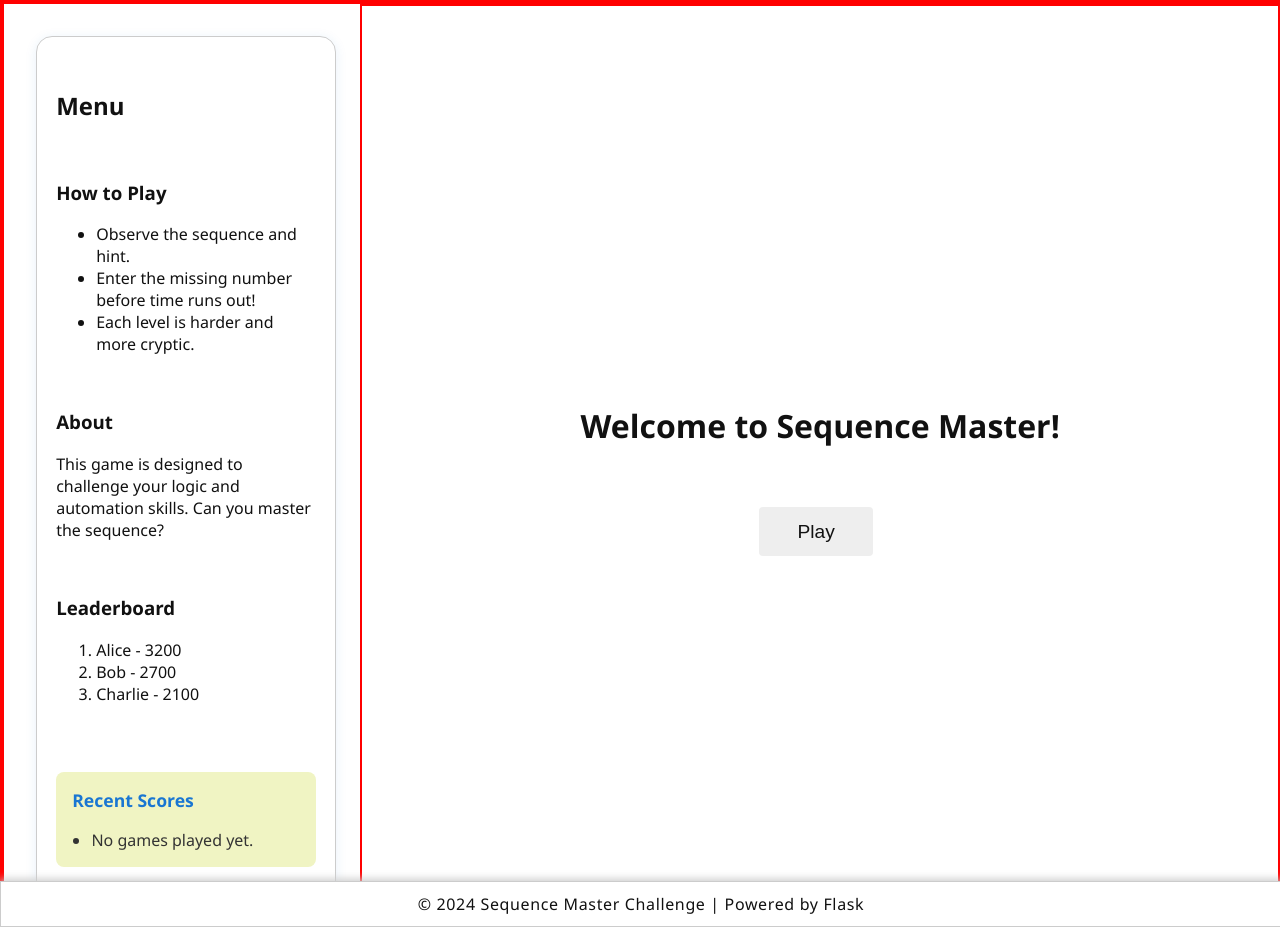
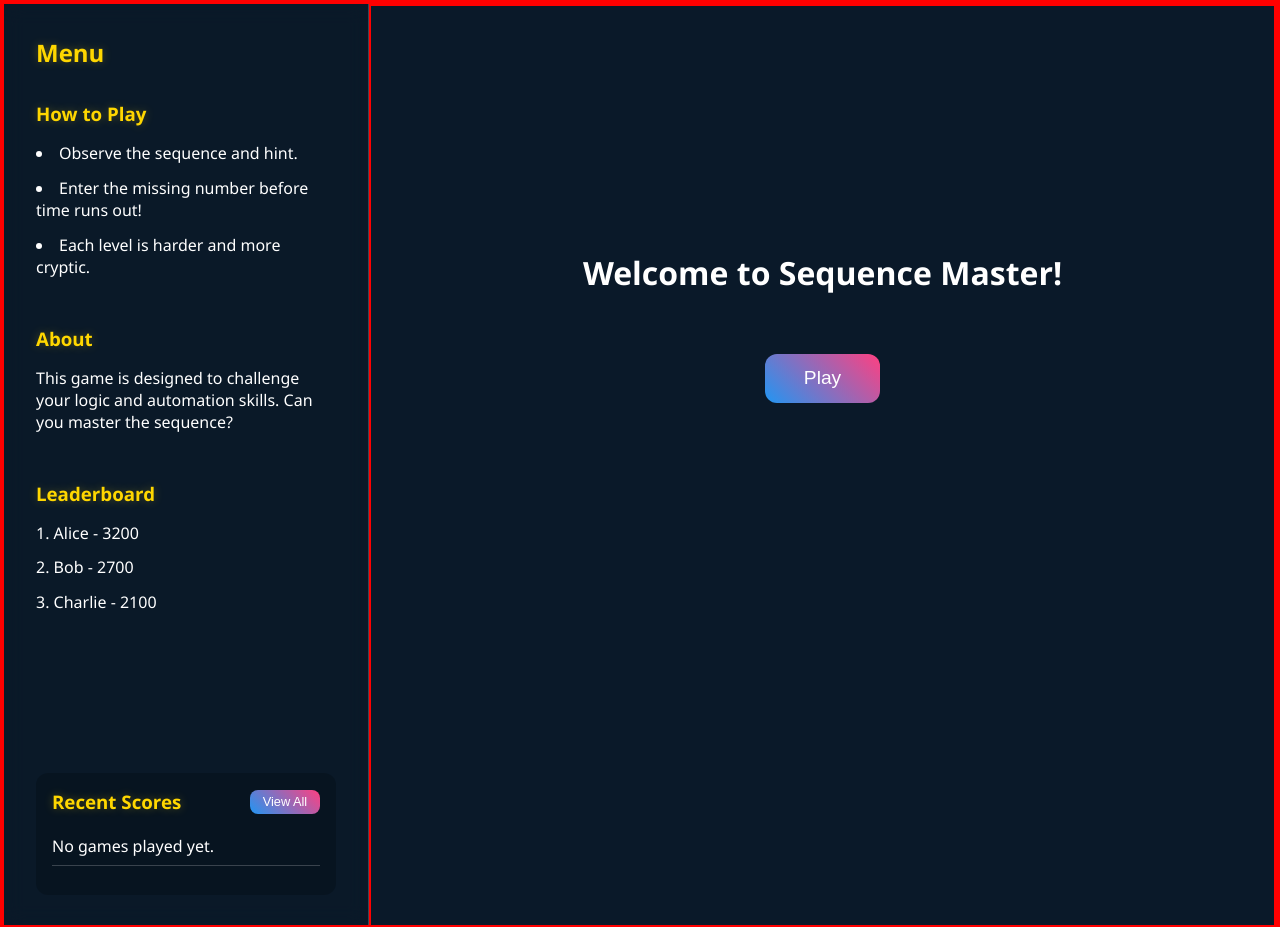
Before and after one commit to Kishorkumar2000/Sequence_Master, a Flask app: page /static/game.html in a window 1280 px wide. Run offline with Flask 3, Linux system fonts and the light colour scheme.

Commit message:
UI Changes

```diff
--- a/Auto_ChallengeMatserCode/static/game.html
+++ b/Auto_ChallengeMatserCode/static/game.html
@@ -40,7 +40,12 @@
                     <li>Charlie - 2100</li>
                 </ol>
             </div>
-            <div id="score-history" class="score-history"></div>
+            <div id="score-history" class="score-history">
+                <h3>Recent Scores <button class="view-all-scores" id="view-all-btn">View All</button></h3>
+                <ul id="recent-scores-list">
+                    <!-- Recent scores will be populated here -->
+                </ul>
+            </div>
         </div>
         <div class="game-main">
             <div class="game-card" id="game-card" style="display:none;">
@@ -82,6 +87,18 @@
             <p style="margin-top:1em; color:#888;">(Leave blank for a fun random name!)</p>
         </div>
     </div>
+    <!-- Add Score History Modal -->
+    <div id="score-modal" class="score-modal">
+        <div class="score-modal-content">
+            <div class="score-modal-header">
+                <h2>All Score History</h2>
+                <button class="score-modal-close" id="close-modal">&times;</button>
+            </div>
+            <div class="score-modal-list" id="all-scores-list">
+                <!-- All scores will be populated here -->
+            </div>
+        </div>
+    </div>
     <script>
         let timerDuration = 20; // seconds
         let timerInterval = null;
@@ -118,29 +135,44 @@
 
         function showScoreHistory() {
             let scores = JSON.parse(localStorage.getItem('scoreHistory') || '[]');
-            let html = '<h3>Recent Scores</h3><ul>';
+
+            // Update recent scores (show only last 3)
+            let recentHtml = '';
             if (scores.length === 0) {
-                html += '<li>No games played yet.</li>';
+                recentHtml = '<li>No games played yet.</li>';
             } else {
-                scores.forEach((entry, i) => {
-                    html += `<li>${entry.name} — ${entry.score} <span style="color:#888;font-size:0.9em;">(${entry.date})</span></li>`;
+                scores.slice(0, 3).forEach((entry, i) => {
+                    recentHtml += `<li>${entry.name} — ${entry.score} <span style="color:#888;font-size:0.9em;">(${entry.date})</span></li>`;
                 });
             }
-            html += '</ul>';
-            document.getElementById('score-history').innerHTML = html;
+            document.getElementById('recent-scores-list').innerHTML = recentHtml;
         }
 
         function startTimer(onTimeout) {
             let timeLeft = timerDuration;
             const bar = document.getElementById('timer-bar-fill');
             const countdown = document.getElementById('timer-countdown');
+
+            // Reset timer state
             bar.style.width = '100%';
+            bar.style.display = 'block';
+            countdown.style.display = 'block';
             countdown.textContent = timeLeft;
+
             if (timerInterval) clearInterval(timerInterval);
+
             timerInterval = setInterval(() => {
                 timeLeft--;
-                bar.style.width = ((timeLeft / timerDuration) * 100) + '%';
+                const percentage = (timeLeft / timerDuration) * 100;
+                bar.style.width = percentage + '%';
                 countdown.textContent = timeLeft;
+
+                // Add warning colors
+                if (timeLeft <= 5) {
+                    bar.style.background = 'linear-gradient(90deg, #ff4081, #ff0000)';
+                    countdown.style.color = '#ff4081';
+                }
+
                 if (timeLeft <= 0) {
                     clearInterval(timerInterval);
                     bar.style.width = '0%';
@@ -151,7 +183,13 @@
         }
 
         function stopTimer() {
-            if (timerInterval) clearInterval(timerInterval);
+            if (timerInterval) {
+                clearInterval(timerInterval);
+                const bar = document.getElementById('timer-bar-fill');
+                const countdown = document.getElementById('timer-countdown');
+                bar.style.width = '0%';
+                countdown.textContent = '0';
+            }
         }
 
         function disableGame(finalScore) {
@@ -278,6 +316,36 @@
                         disableGame(score);
                     });
             });
+
+            // Add modal functionality
+            const modal = document.getElementById('score-modal');
+            const viewAllBtn = document.getElementById('view-all-btn');
+            const closeModal = document.getElementById('close-modal');
+
+            function showAllScores() {
+                let scores = JSON.parse(localStorage.getItem('scoreHistory') || '[]');
+                let allScoresHtml = '';
+
+                scores.forEach((entry, i) => {
+                    allScoresHtml += `
+                        <div class="score-entry">
+                            <span class="score-rank">#${i + 1}</span>
+                            <span class="score-name">${entry.name}</span>
+                            <span class="score-value">${entry.score}</span>
+                            <span class="score-date">${entry.date}</span>
+                        </div>
+                    `;
+                });
+
+                document.getElementById('all-scores-list').innerHTML = allScoresHtml || '<p>No scores yet!</p>';
+                modal.style.display = 'flex';
+            }
+
+            viewAllBtn.addEventListener('click', showAllScores);
+            closeModal.addEventListener('click', () => modal.style.display = 'none');
+            window.addEventListener('click', (e) => {
+                if (e.target === modal) modal.style.display = 'none';
+            });
         });
     </script>
 </body>
--- a/Auto_ChallengeMatserCode/static/styles.css
+++ b/Auto_ChallengeMatserCode/static/styles.css
@@ -1,38 +1,25 @@
-html,
-body {
-    background: #fff !important;
-    color: #111 !important;
-}
-
-.game-card,
-.sidebar,
-.game-main,
-.game-layout,
-.game-footer {
-    background: #fff !important;
-    color: #111 !important;
-    border: 1px solid #ccc !important;
-}
-
-input,
-button {
-    color: #111 !important;
-    background: #eee !important;
+:root {
+    --primary: #2196f3;
+    --secondary: #ff4081;
+    --accent: #ffd700;
+    --background: #0a1929;
+    --text: #ffffff;
+    --card-bg: rgba(255, 255, 255, 0.1);
+    --glass-border: rgba(255, 255, 255, 0.2);
 }
 
 html,
 body {
-    width: 100vw;
+    width: 100%;
     height: 100vh;
-    min-width: 100vw;
-    min-height: 100vh;
     margin: 0;
     padding: 0;
     box-sizing: border-box;
-    font-family: 'Segoe UI', Arial, sans-serif;
-    background: linear-gradient(120deg, #232526, #414345 100%);
-    color: #222;
+    font-family: 'Segoe UI', system-ui, sans-serif;
+    background: var(--background);
+    color: var(--text);
     overflow-x: hidden;
+    position: relative;
 }
 
 body {
@@ -79,35 +66,64 @@ h1.animated-title {
 
 .game-layout {
     display: flex;
-    flex-direction: row;
     min-height: 100vh;
-    width: 100vw;
+    position: relative;
+    z-index: 1;
+    overflow-y: auto;
+    overflow-x: hidden;
+    max-height: 100vh;
+    width: 100%;
     box-sizing: border-box;
 }
 
 .game-main {
     flex: 1;
     display: flex;
-    align-items: center;
+    align-items: flex-start;
     justify-content: center;
-    min-height: 100vh;
+    padding: 2rem;
+    position: relative;
+    overflow-y: auto;
+    overflow-x: hidden;
+    max-height: 100vh;
     width: 100%;
+    box-sizing: border-box;
 }
 
 .sidebar {
-    background: rgba(30, 34, 44, 0.98);
-    color: #fff;
-    width: 260px;
-    min-height: 80vh;
-    border-radius: 16px;
-    box-shadow: 0 2px 12px rgba(25, 118, 210, 0.10);
-    padding: 2rem 1.2rem 2rem 1.2rem;
-    margin: 2rem 1.5rem 2rem 2rem;
+    width: 300px;
+    padding: 2rem;
+    background: rgba(10, 25, 41, 0.8);
+    backdrop-filter: blur(10px);
+    border-right: 1px solid var(--glass-border);
     display: flex;
     flex-direction: column;
-    gap: 1.2rem;
-    max-height: 90vh;
-    overflow-y: auto;
+    gap: 2rem;
+    animation: slideIn 0.8s ease-out;
+}
+
+.sidebar h2,
+.sidebar h3 {
+    color: var(--accent);
+    text-shadow: 0 0 10px rgba(255, 215, 0, 0.3);
+    margin: 0;
+}
+
+.sidebar ul,
+.sidebar ol {
+    list-style-position: inside;
+    padding: 0;
+}
+
+.sidebar li {
+    margin: 0.8rem 0;
+    transition: transform 0.3s;
+    cursor: pointer;
+}
+
+.sidebar li:hover {
+    transform: translateX(10px);
+    color: var(--accent);
 }
 
 .scoreboard-iframe {
@@ -145,42 +161,50 @@ h1.animated-title {
 }
 
 .game-footer {
-    width: 100vw;
+    position: relative;
+    width: 100%;
     text-align: center;
-    color: #1976d2;
-    background: #f5f5f5;
-    padding: 0.7em 0 0.7em 0;
+    color: var(--primary);
+    background: rgba(10, 25, 41, 0.8);
+    backdrop-filter: blur(10px);
+    padding: 0.7em 0;
     font-size: 1em;
     letter-spacing: 0.04em;
-    position: fixed;
-    left: 0;
-    bottom: 0;
-    z-index: 10;
-    box-shadow: 0 -2px 8px #ccc;
+    border-top: 1px solid var(--glass-border);
 }
 
 @media (max-width: 900px) {
     .game-layout {
-        flex-direction: column;
+        padding: 0;
     }
 
     .sidebar {
-        width: 100vw;
-        min-height: unset;
-        margin: 0 0 1.5rem 0;
-        border-radius: 0 0 16px 16px;
-        padding: 1rem 0.5rem 1rem 0.5rem;
+        width: 100%;
+        padding: 1rem;
+        margin: 0;
+        box-sizing: border-box;
     }
 
     .game-main {
-        min-height: unset;
-        padding-bottom: 3em;
+        padding: 1rem;
     }
 
     .game-card {
-        max-width: 98vw;
-        min-height: 60vh;
-        padding: 1.2rem 0.5rem 1.2rem 0.5rem;
+        margin: 0.5rem;
+        padding: 1rem;
+    }
+
+    .answer-form {
+        flex-wrap: wrap;
+    }
+
+    #answer-input {
+        width: 100%;
+    }
+
+    button {
+        width: auto;
+        flex-shrink: 0;
     }
 }
 
@@ -264,18 +289,66 @@ h1.animated-title {
     margin-bottom: 1.5rem;
 }
 
-#answer-form {
+.answer-form {
     display: flex;
-    gap: 0.5rem;
-    margin-bottom: 1rem;
+    gap: 1rem;
+    margin: 2rem 0;
+    width: 100%;
+    box-sizing: border-box;
 }
 
 #answer-input {
     flex: 1;
-    padding: 0.5rem;
-    border-radius: 4px;
+    background: rgba(255, 255, 255, 0.1);
+    border: 2px solid var(--glass-border);
+    border-radius: 12px;
+    padding: 1rem 1.5rem;
+    font-size: 1.2rem;
+    color: var(--text);
+    transition: all 0.3s;
+    width: 100%;
+    box-sizing: border-box;
+    min-width: 0;
+    /* Prevents input from overflowing */
+}
+
+#answer-input:focus {
+    outline: none;
+    border-color: var(--primary);
+    box-shadow: 0 0 15px rgba(33, 150, 243, 0.3);
+}
+
+button {
+    background: linear-gradient(45deg, var(--primary), var(--secondary));
     border: none;
-    font-size: 1rem;
+    border-radius: 12px;
+    padding: 1rem 2rem;
+    color: white;
+    font-size: 1.1rem;
+    cursor: pointer;
+    transition: all 0.3s;
+    position: relative;
+    overflow: hidden;
+}
+
+button::before {
+    content: '';
+    position: absolute;
+    top: 0;
+    left: -100%;
+    width: 100%;
+    height: 100%;
+    background: linear-gradient(90deg, transparent, rgba(255, 255, 255, 0.2), transparent);
+    transition: 0.5s;
+}
+
+button:hover::before {
+    left: 100%;
+}
+
+button:hover {
+    transform: translateY(-3px);
+    box-shadow: 0 5px 15px rgba(33, 150, 243, 0.4);
 }
 
 #submit-btn,
@@ -331,22 +404,6 @@ input[type="text"] {
     margin-right: 0.5rem;
 }
 
-button {
-    padding: 0.5rem 1rem;
-    border: none;
-    border-radius: 4px;
-    background: #1976d2;
-    color: #fff;
-    cursor: pointer;
-    font-size: 1rem;
-    margin-right: 0.5rem;
-    transition: background 0.2s;
-}
-
-button:hover {
-    background: #1565c0;
-}
-
 button[type="button"] {
     background: #d32f2f;
 }
@@ -355,91 +412,295 @@ button[type="button"]:hover {
     background: #b71c1c;
 }
 
-@keyframes cardfadein {}
+@keyframes cardFloat {
 
-@keyframes shake {}
+    0%,
+    100% {
+        transform: translateY(0) rotateX(0);
+    }
 
-@keyframes glow {}
+    50% {
+        transform: translateY(-10px) rotateX(2deg);
+    }
+}
 
-@keyframes bgmove {}
+@keyframes titleGlow {
+    0% {
+        text-shadow: 0 0 10px rgba(33, 150, 243, 0.5);
+    }
 
-.hint-message {
-    font-style: italic;
-    color: #1976d2;
-    margin-bottom: 1.5rem;
-    background: #e3f2fd;
-    padding: 0.5em 1em;
-    border-radius: 8px;
+    100% {
+        text-shadow: 0 0 20px rgba(255, 64, 129, 0.8);
+    }
+}
+
+@keyframes pulseGlow {
+
+    0%,
+    100% {
+        box-shadow: 0 0 20px rgba(255, 215, 0, 0.2);
+    }
+
+    50% {
+        box-shadow: 0 0 30px rgba(255, 215, 0, 0.4);
+    }
+}
+
+@keyframes backgroundFloat {
+    0% {
+        background-position: 0% 0%;
+    }
+
+    100% {
+        background-position: 100% 100%;
+    }
+}
+
+@keyframes slideIn {
+    from {
+        transform: translateX(-100%);
+        opacity: 0;
+    }
+
+    to {
+        transform: translateX(0);
+        opacity: 1;
+    }
+}
+
+.hint-message,
+.feedback-message {
+    background: rgba(0, 0, 0, 0.2);
+    border-radius: 12px;
+    padding: 1rem;
+    margin: 1rem 0;
+    text-align: center;
+    border: 1px solid var(--glass-border);
+    transition: all 0.3s;
 }
 
 #timer-bar-bg {
+    background: rgba(255, 255, 255, 0.15);
+    border-radius: 20px;
+    height: 12px;
+    margin: 2rem 0;
+    overflow: visible !important;
+    position: relative;
+    border: 1px solid var(--glass-border);
+    box-shadow: 0 0 15px rgba(33, 150, 243, 0.2);
+    display: block !important;
     width: 100%;
-    height: 24px;
-    background: #263238;
-    border-radius: 8px;
-    margin-bottom: 1.1rem;
-    overflow: hidden;
-    box-shadow: 0 1px 4px rgba(25, 118, 210, 0.10);
-    position: relative;
 }
 
 #timer-bar-fill {
     height: 100%;
-    width: 100%;
-    background: linear-gradient(90deg, #ffd54f, #1976d2);
-    border-radius: 8px;
-    transition: width 0.2s linear;
+    background: linear-gradient(90deg, var(--primary), var(--secondary));
+    border-radius: 20px;
+    transition: width 1s linear;
+    box-shadow: 0 0 20px rgba(33, 150, 243, 0.5);
     position: absolute;
     left: 0;
     top: 0;
+    display: block !important;
+    min-width: 0%;
 }
 
 #timer-countdown {
     position: absolute;
-    right: 16px;
-    top: 0;
-    height: 100%;
-    display: flex;
-    align-items: center;
+    right: 10px;
+    top: -30px;
+    font-size: 1.5rem;
     font-weight: bold;
-    color: #1976d2;
-    font-size: 1.1em;
-    z-index: 2;
+    color: var(--accent);
+    text-shadow: 0 0 10px rgba(255, 215, 0, 0.5);
+    background: rgba(0, 0, 0, 0.4);
+    padding: 4px 12px;
+    border-radius: 12px;
+    z-index: 100;
+    border: 1px solid var(--glass-border);
+    min-width: 40px;
+    text-align: center;
+    display: block !important;
+    pointer-events: none;
 }
 
 .sequence-display {
-    margin-bottom: 1rem;
-    padding: 1rem;
-    border-radius: 8px;
-    background: #f0f0f0;
-    color: #111;
-    box-shadow: 0 2px 8px #eee;
-}
-
-.feedback-message {
+    background: rgba(0, 0, 0, 0.2);
+    border-radius: 15px;
+    padding: 1.5rem;
+    margin: 1.5rem 0;
     text-align: center;
-    font-size: 1.1rem;
-    margin-top: 1rem;
-    min-height: 2.2em;
-    color: #1976d2;
+    border: 1px solid var(--glass-border);
+    transform-style: preserve-3d;
+    animation: pulseGlow 4s ease-in-out infinite;
+    width: 100%;
+    box-sizing: border-box;
 }
 
 .score-history {
-    margin-top: 2em;
-    background: #f0f4c3;
-    color: #333;
-    border-radius: 8px;
-    padding: 1em;
-    font-size: 1em;
+    background: rgba(0, 0, 0, 0.2);
+    border-radius: 12px;
+    padding: 1rem;
+    margin-top: auto;
+    max-height: 200px;
 }
 
 .score-history h3 {
     margin-top: 0;
-    color: #1976d2;
-    font-size: 1.1em;
+    display: flex;
+    justify-content: space-between;
+    align-items: center;
 }
 
 .score-history ul {
+    list-style: none;
+    padding: 0;
     margin: 0;
-    padding-left: 1.2em;
+    max-height: 120px;
+    overflow-y: auto;
 }
+
+.score-history li {
+    padding: 0.5rem 0;
+    border-bottom: 1px solid var(--glass-border);
+}
+
+.view-all-scores {
+    background: linear-gradient(45deg, var(--primary), var(--secondary));
+    color: white;
+    border: none;
+    padding: 0.3rem 0.8rem;
+    border-radius: 8px;
+    cursor: pointer;
+    font-size: 0.8rem;
+    transition: all 0.3s;
+}
+
+.view-all-scores:hover {
+    transform: translateY(-2px);
+    box-shadow: 0 3px 10px rgba(33, 150, 243, 0.3);
+}
+
+/* Score Modal */
+.score-modal {
+    display: none;
+    position: fixed;
+    top: 0;
+    left: 0;
+    width: 100vw;
+    height: 100vh;
+    background: rgba(0, 0, 0, 0.8);
+    backdrop-filter: blur(5px);
+    z-index: 1000;
+    justify-content: center;
+    align-items: center;
+}
+
+.score-modal-content {
+    background: var(--card-bg);
+    backdrop-filter: blur(12px);
+    border: 1px solid var(--glass-border);
+    border-radius: 20px;
+    padding: 2rem;
+    width: 90%;
+    max-width: 600px;
+    max-height: 80vh;
+    overflow-y: auto;
+    position: relative;
+    animation: modalSlideIn 0.3s ease-out;
+    margin: 2rem;
+    box-sizing: border-box;
+    overflow-x: hidden;
+}
+
+.score-modal-header {
+    display: flex;
+    justify-content: space-between;
+    align-items: center;
+    margin-bottom: 1.5rem;
+}
+
+.score-modal-header h2 {
+    margin: 0;
+    color: var(--accent);
+}
+
+.score-modal-close {
+    background: none;
+    border: none;
+    color: var(--text);
+    font-size: 1.5rem;
+    cursor: pointer;
+    padding: 0.5rem;
+    transition: all 0.3s;
+}
+
+.score-modal-close:hover {
+    color: var(--accent);
+    transform: rotate(90deg);
+}
+
+.score-modal-list {
+    display: grid;
+    gap: 0.8rem;
+}
+
+.score-entry {
+    background: rgba(255, 255, 255, 0.1);
+    padding: 1rem;
+    border-radius: 10px;
+    display: grid;
+    grid-template-columns: auto 1fr auto auto;
+    gap: 0.5rem;
+    align-items: center;
+    width: 100%;
+    overflow: hidden;
+}
+
+.score-rank {
+    color: var(--accent);
+    font-weight: bold;
+    font-size: 1.2rem;
+    min-width: 2.5rem;
+}
+
+.score-value {
+    color: var(--primary);
+    font-weight: bold;
+}
+
+.score-date {
+    color: rgba(255, 255, 255, 0.6);
+    font-size: 0.9rem;
+}
+
+@keyframes modalSlideIn {
+    from {
+        transform: translateY(-20px);
+        opacity: 0;
+    }
+
+    to {
+        transform: translateY(0);
+        opacity: 1;
+    }
+}
+
+/* Improve scrollbar styling */
+::-webkit-scrollbar {
+    width: 8px;
+}
+
+::-webkit-scrollbar-track {
+    background: rgba(255, 255, 255, 0.1);
+    border-radius: 4px;
+}
+
+::-webkit-scrollbar-thumb {
+    background: var(--primary);
+    border-radius: 4px;
+}
+
+::-webkit-scrollbar-thumb:hover {
+    background: var(--secondary);
+}
```
Also changed, not shown: other parts of Auto_ChallengeMatserCode/static/styles.css (+26 -25 lines).
